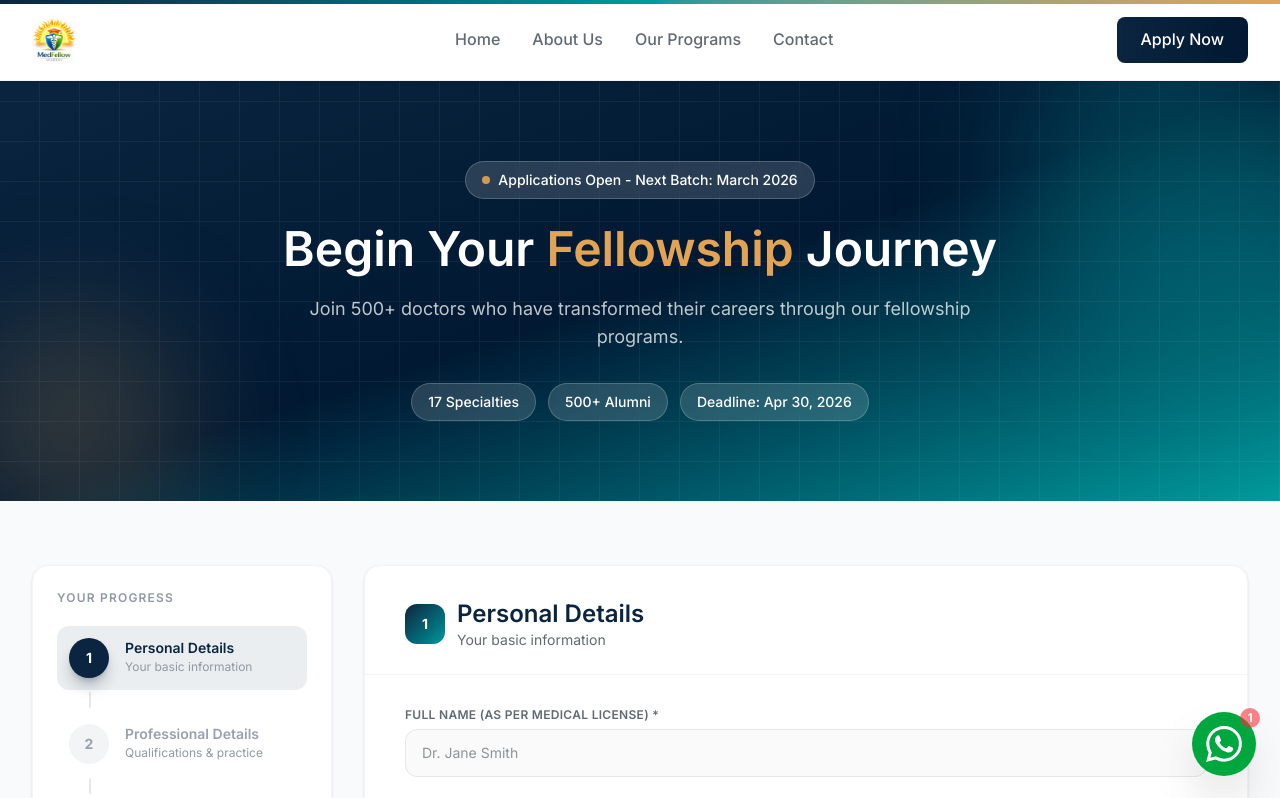
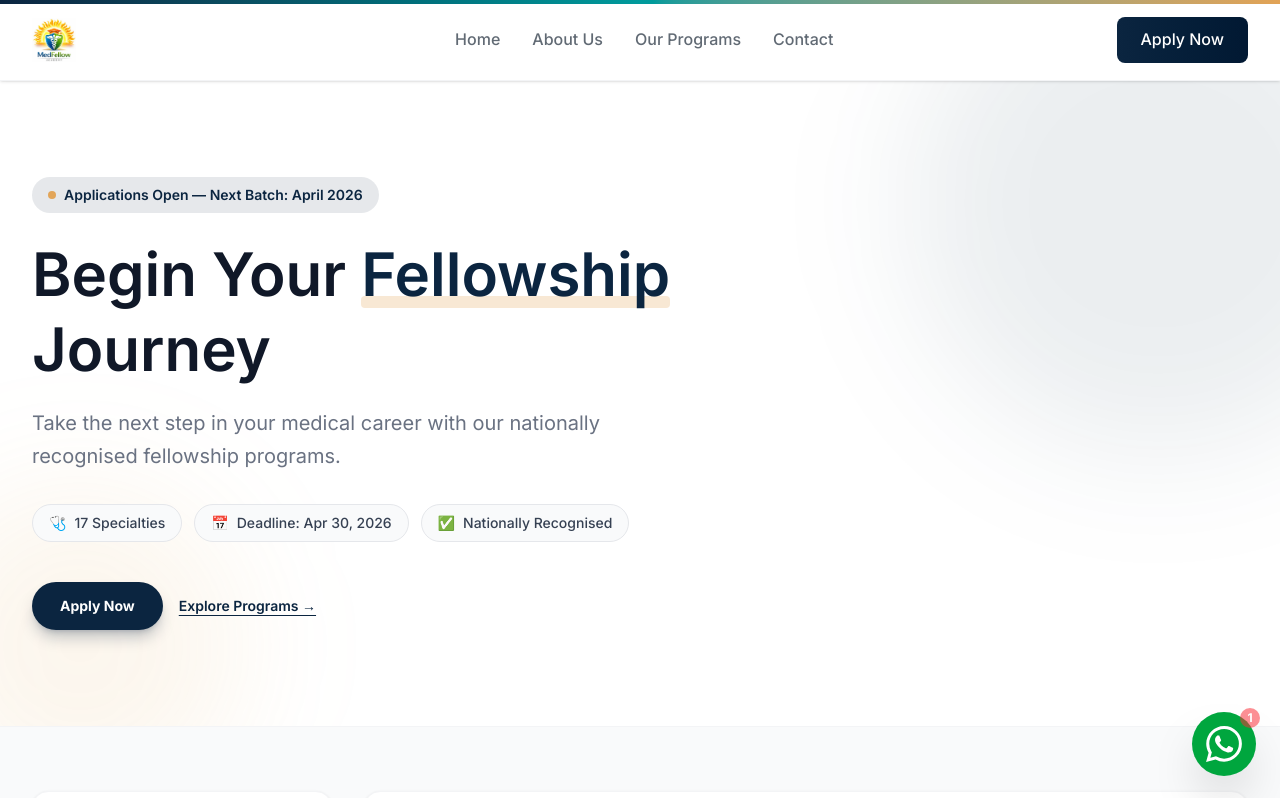
Before and after one commit to medfellowacademy/Website, a Next.js app: page /apply in a window 1280 px wide. Shown: the top 798 px of the page. Built offline with nearby package versions, Linux system fonts and the light colour scheme.

Commit message:
Remove 500+ Alumni from apply page hero and redesign hero section

```diff
--- a/app/apply/page.tsx
+++ b/app/apply/page.tsx
@@ -191,30 +191,59 @@ export default function ApplyPage() {
       <Navbar />
 
       {/* Hero */}
-      <section className="relative overflow-hidden bg-gradient-to-br from-primary via-primary-dark to-secondary py-14 md:py-20">
-        <div className="absolute top-[-60px] right-[-60px] w-80 h-80 bg-secondary/30 rounded-full blur-3xl animate-blob" />
-        <div className="absolute bottom-[-40px] left-[-40px] w-64 h-64 bg-accent/20 rounded-full blur-3xl animate-blob animation-delay-2000" />
-        <div
-          className="absolute inset-0 opacity-5"
-          style={{ backgroundImage: 'repeating-linear-gradient(0deg,transparent,transparent 39px,white 39px,white 40px),repeating-linear-gradient(90deg,transparent,transparent 39px,white 39px,white 40px)' }}
-        />
-        <div className="container-custom relative z-10 text-center text-white">
-          <div className="inline-flex items-center gap-2 px-4 py-2 bg-white/15 rounded-full text-sm font-medium mb-5 backdrop-blur-sm border border-white/20">
+      <section className="relative overflow-hidden bg-white border-b border-gray-100 py-16 md:py-24">
+        {/* Decorative blobs */}
+        <div className="absolute -top-32 -right-32 w-[500px] h-[500px] bg-primary/8 rounded-full blur-3xl pointer-events-none" />
+        <div className="absolute -bottom-20 -left-20 w-80 h-80 bg-accent/10 rounded-full blur-3xl pointer-events-none" />
+
+        <div className="container-custom relative z-10">
+          <div className="max-w-3xl">
+            {/* Badge */}
+            <div className="inline-flex items-center gap-2 px-4 py-2 bg-primary/10 rounded-full text-sm font-semibold text-primary mb-6">
               <span className="w-2 h-2 bg-accent rounded-full animate-pulse" />
-            Applications Open - Next Batch: March 2026
+              Applications Open — Next Batch: April 2026
             </div>
-          <h1 className="text-3xl md:text-5xl font-heading font-bold mb-4 leading-tight">
-            Begin Your <span className="text-accent">Fellowship</span> Journey
+
+            {/* Headline */}
+            <h1 className="text-4xl md:text-6xl font-heading font-bold text-gray-900 leading-tight mb-5">
+              Begin Your{' '}
+              <span className="relative inline-block">
+                <span className="relative z-10 text-primary">Fellowship</span>
+                <span className="absolute left-0 bottom-1 w-full h-3 bg-accent/25 rounded-sm -z-10" />
+              </span>{' '}
+              Journey
             </h1>
-          <p className="text-white/75 text-base md:text-lg max-w-2xl mx-auto mb-8">
-            Join 500+ doctors who have transformed their careers through our fellowship programs.
+
+            {/* Sub-copy */}
+            <p className="text-gray-500 text-lg md:text-xl max-w-xl mb-8 leading-relaxed">
+              Take the next step in your medical career with our nationally recognised fellowship programs.
             </p>
-          <div className="flex flex-wrap justify-center gap-3 text-sm">
-            {['17 Specialties', '500+ Alumni', 'Deadline: Apr 30, 2026'].map((label) => (
-              <span key={label} className="px-4 py-2 bg-white/15 border border-white/20 rounded-full backdrop-blur-sm font-medium">
-                {label}
+
+            {/* Pills */}
+            <div className="flex flex-wrap gap-3 mb-10">
+              {[
+                { icon: '🩺', label: '17 Specialties' },
+                { icon: '📅', label: 'Deadline: Apr 30, 2026' },
+                { icon: '✅', label: 'Nationally Recognised' },
+              ].map(({ icon, label }) => (
+                <span key={label} className="inline-flex items-center gap-2 px-4 py-2 bg-gray-50 border border-gray-200 rounded-full text-sm font-medium text-gray-700">
+                  <span>{icon}</span>{label}
                 </span>
               ))}
+            </div>
+
+            {/* CTA row */}
+            <div className="flex items-center gap-4 flex-wrap">
+              <a
+                href="#application-form"
+                className="inline-block px-7 py-3.5 bg-primary text-white font-bold rounded-full shadow-lg shadow-primary/25 hover:bg-primary-dark transition-colors text-sm"
+              >
+                Apply Now
+              </a>
+              <a href="/programs" className="text-sm font-semibold text-primary hover:text-primary-dark underline underline-offset-4 transition-colors">
+                Explore Programs →
+              </a>
+            </div>
           </div>
         </div>
       </section>
```
Lines whose indentation alone changed are shown as unchanged.
